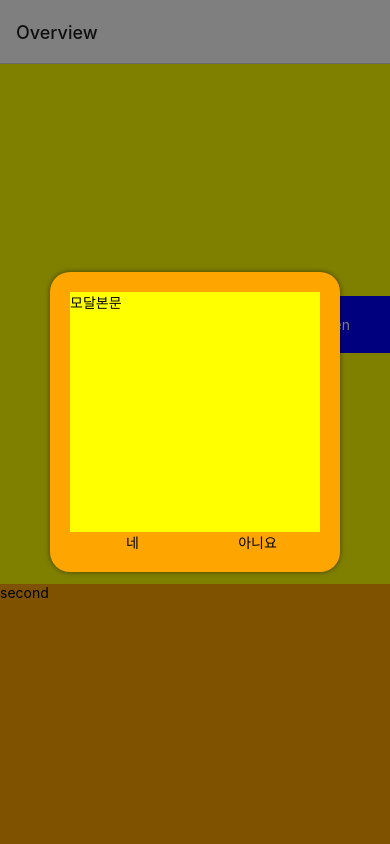
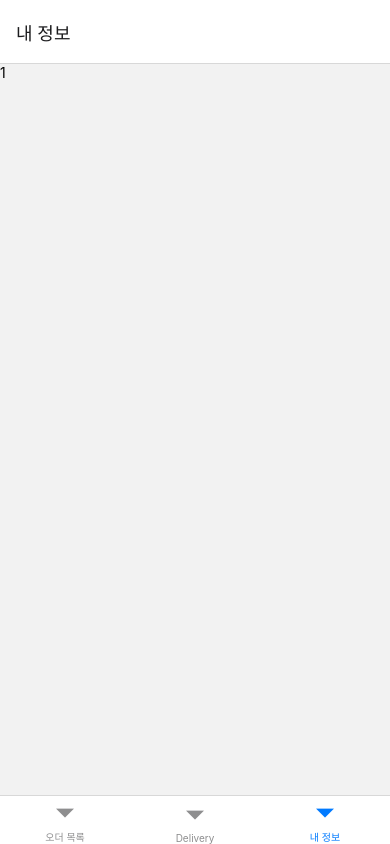
Before and after one commit to slobbie/app, a React Native app: screen /Settings in a window 390 px wide. Built offline with nearby package versions, Linux system fonts and the light colour scheme.

Commit message:
사용될 components 생성

```diff
--- a/App.tsx
+++ b/App.tsx
@@ -1,131 +1,67 @@
-/* eslint-disable react-native/no-inline-styles */
 import * as React from 'react';
-import {NavigationContainer, ParamListBase} from '@react-navigation/native';
-import {
-  createNativeStackNavigator,
-  NativeStackScreenProps,
-} from '@react-navigation/native-stack';
-import {
-  Button,
-  Dimensions,
-  Pressable,
-  StyleSheet,
-  Text,
-  TouchableHighlight,
-  TouchableNativeFeedback,
-  TouchableOpacity,
-  View,
-} from 'react-native';
-import {useCallback} from 'react';
+import {NavigationContainer} from '@react-navigation/native';
+import {createNativeStackNavigator} from '@react-navigation/native-stack';
+import {createBottomTabNavigator} from '@react-navigation/bottom-tabs';
+import Settings from './src/pages/Settings';
+import Orders from './src/pages/Orders';
+import Delivery from './src/pages/Delivery';
+import {useState} from 'react';
+import SignIn from './src/pages/SignIn';
+import SignUp from './src/pages/SignUp';
 
-type RootStackParamList = {
-  Home: undefined;
-  Details: undefined;
+export type LoggedInParamList = {
+  Orders: undefined;
+  Settings: undefined;
+  Delivery: undefined;
+  Complete: {orderId: string};
 };
-type HomeScreenProps = NativeStackScreenProps<RootStackParamList, 'Home'>;
-type DetailsScreenProps = NativeStackScreenProps<ParamListBase, 'Details'>;
 
-function HomeScreen({navigation}: HomeScreenProps) {
-  const onPress = useCallback(() => {
-    navigation.navigate('Details');
-  }, [navigation]);
+export type RootStackParamList = {
+  SignIn: undefined;
+  SignUp: undefined;
+};
 
-  return (
-    <>
-      <View
-        style={{
-          flex: 2,
-          backgroundColor: 'yellow',
-          alignItems: 'flex-end',
-          justifyContent: 'center',
-        }}>
-        <Pressable
-          onPress={onPress}
-          style={{
-            paddingVertical: 20,
-            paddingHorizontal: 40,
-            backgroundColor: 'blue',
-          }}>
-          <Text style={{color: 'white'}}>Home Screen</Text>
-        </Pressable>
-      </View>
-      <View style={{flex: 1, backgroundColor: 'orange'}}>
-        <Text>second</Text>
-      </View>
-    </>
-  );
-}
+const Tab = createBottomTabNavigator();
+const Stack = createNativeStackNavigator();
 
-function DetailsScreen({navigation}: DetailsScreenProps) {
-  const onClick = useCallback(() => {
-    navigation.navigate('Home');
-  }, [navigation]);
-
-  return (
-    <View style={{flex: 1, alignItems: 'center', justifyContent: 'center'}}>
-      <TouchableHighlight onPress={onClick}>
-        <Text>Details Screen</Text>
-      </TouchableHighlight>
-    </View>
-  );
-}
-
-const Stack = createNativeStackNavigator();
 function App() {
-  const [modal, setModal] = React.useState<Boolean>(true);
+  const [isLoggedIn, setLoggedIn] = useState(true);
   return (
     <NavigationContainer>
-      <Stack.Navigator initialRouteName="Home">
-        <Stack.Screen
-          name="Home"
-          component={HomeScreen}
-          options={{title: 'Overview'}}
-        />
-        <Stack.Screen name="Details">
-          {props => <DetailsScreen {...props} />}
-        </Stack.Screen>
-      </Stack.Navigator>
-      {modal && (
-        <Pressable onPress={() => setModal(false)} style={styles.modal}>
-          <View style={styles.modalInner}>
-            <View style={{flex: 1, backgroundColor: 'yellow'}}>
-              <Text>모달본문</Text>
-            </View>
-            <View style={{flexDirection: 'row'}}>
-              <Pressable style={{flex: 1, alignItems: 'center'}}>
-                <Text>네</Text>
-              </Pressable>
-              <Pressable style={{flex: 1, alignItems: 'center'}}>
-                <Text>아니요</Text>
-              </Pressable>
-            </View>
-          </View>
-        </Pressable>
+      {isLoggedIn ? (
+        <Tab.Navigator>
+          <Tab.Screen
+            name="Orders"
+            component={Orders}
+            options={{title: '오더 목록'}}
+          />
+          <Tab.Screen
+            name="Delivery"
+            component={Delivery}
+            options={{headerShown: false}}
+          />
+          <Tab.Screen
+            name="Settings"
+            component={Settings}
+            options={{title: '내 정보'}}
+          />
+        </Tab.Navigator>
+      ) : (
+        <Stack.Navigator>
+          <Stack.Screen
+            name="SignIn"
+            component={SignIn}
+            options={{title: '로그인'}}
+          />
+          <Stack.Screen
+            name="SignUp"
+            component={SignUp}
+            options={{title: '회원가입'}}
+          />
+        </Stack.Navigator>
       )}
     </NavigationContainer>
   );
 }
-// Stack.Screen 용도는 같은 다만 2번째 경우는 컴포넌트에 추가적인 props를 넘겨 줄때 사용한다.
-const styles = StyleSheet.create({
-  modal: {
-    backgroundColor: 'rgba(0,0,0,0.5)',
-    ...StyleSheet.absoluteFillObject,
-    justifyContent: 'center',
-  },
-  modalInner: {
-    backgroundColor: 'orange',
-    height: 300,
-    marginHorizontal: 50,
-    width: Dimensions.get('window').width - 100,
-    borderRadius: 20,
-    padding: 20,
-    // ios 에서만 적용
-    shadowColor: 'black',
-    shadowOpacity: 0.5,
-    shadowRadius: 5,
-    textShadowOffset: {width: 5, height: 5},
-    // android
-    elevation: 15,
-  },
-});
+
 export default App;
--- a/package.json
+++ b/package.json
@@ -11,6 +11,7 @@
   },
   "dependencies": {
     "@react-native-async-storage/async-storage": "^1.17.5",
+    "@react-navigation/bottom-tabs": "^6.3.1",
     "@react-navigation/native": "^6.0.10",
     "@react-navigation/native-stack": "^6.6.2",
     "react": "17.0.2",
--- /dev/null
+++ b/src/pages/Complete.tsx
@@ -0,0 +1,15 @@
+import React, {useState} from 'react';
+import {Pressable, Text, View} from 'react-native';
+
+function Complete() {
+  const [count, setCount] = useState(1);
+  return (
+    <View>
+      <Pressable onPress={() => setCount(p => p + 1)}>
+        <Text>{count}</Text>
+      </Pressable>
+    </View>
+  );
+}
+
+export default Complete;
--- /dev/null
+++ b/src/pages/Delivery.tsx
@@ -0,0 +1,21 @@
+import {createNativeStackNavigator} from '@react-navigation/native-stack';
+import React from 'react';
+import Complete from './Complete';
+import Ing from './Ing';
+
+function Delivery() {
+  const Stack = createNativeStackNavigator();
+
+  return (
+    <Stack.Navigator initialRouteName="Ing">
+      <Stack.Screen name="Ing" component={Ing} options={{headerShown: false}} />
+      <Stack.Screen
+        name="Complete"
+        component={Complete}
+        options={{headerShown: false}}
+      />
+    </Stack.Navigator>
+  );
+}
+
+export default Delivery;
--- /dev/null
+++ b/src/pages/Ing.tsx
@@ -0,0 +1,12 @@
+import React from 'react';
+import {Text, View} from 'react-native';
+
+function Ing() {
+  return (
+    <View>
+      <Text>지도</Text>
+    </View>
+  );
+}
+
+export default Ing;
--- /dev/null
+++ b/src/pages/Orders.tsx
@@ -0,0 +1,12 @@
+import React from 'react';
+import {Text, View} from 'react-native';
+
+function Order() {
+  return (
+    <View>
+      <Text>주문</Text>
+    </View>
+  );
+}
+
+export default Order;
--- /dev/null
+++ b/src/pages/Settings.tsx
@@ -0,0 +1,15 @@
+import React, {useState} from 'react';
+import {Pressable, Text, View} from 'react-native';
+
+function Settings() {
+  const [count, setCount] = useState(1);
+  return (
+    <View>
+      <Pressable onPress={() => setCount(p => p + 1)}>
+        <Text>{count}</Text>
+      </Pressable>
+    </View>
+  );
+}
+
+export default Settings;
--- /dev/null
+++ b/src/pages/SignIn.tsx
@@ -0,0 +1,12 @@
+import React from 'react';
+import {Text, View} from 'react-native';
+
+function SignIn() {
+  return (
+    <View>
+      <Text>로그인</Text>
+    </View>
+  );
+}
+
+export default SignIn;
--- /dev/null
+++ b/src/pages/SignUp.tsx
@@ -0,0 +1,12 @@
+import React from 'react';
+import {Text, View} from 'react-native';
+
+function SignUP() {
+  return (
+    <View>
+      <Text>회원가입</Text>
+    </View>
+  );
+}
+
+export default SignUP;
```
Also changed, not shown: src/hooks/modules/Delivery.tsx (added), 1 other file (tests, documents, lock files or other folders).
